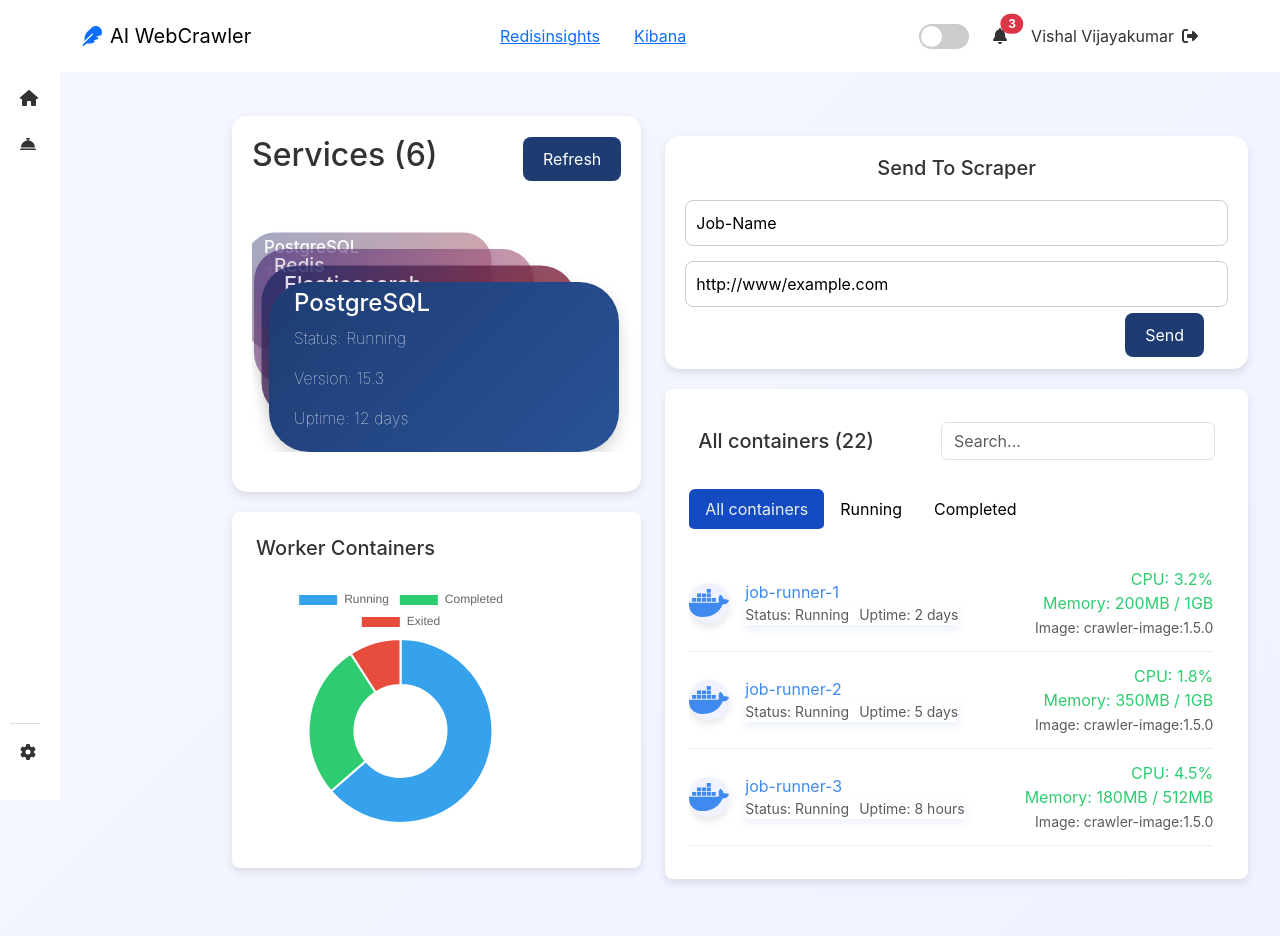
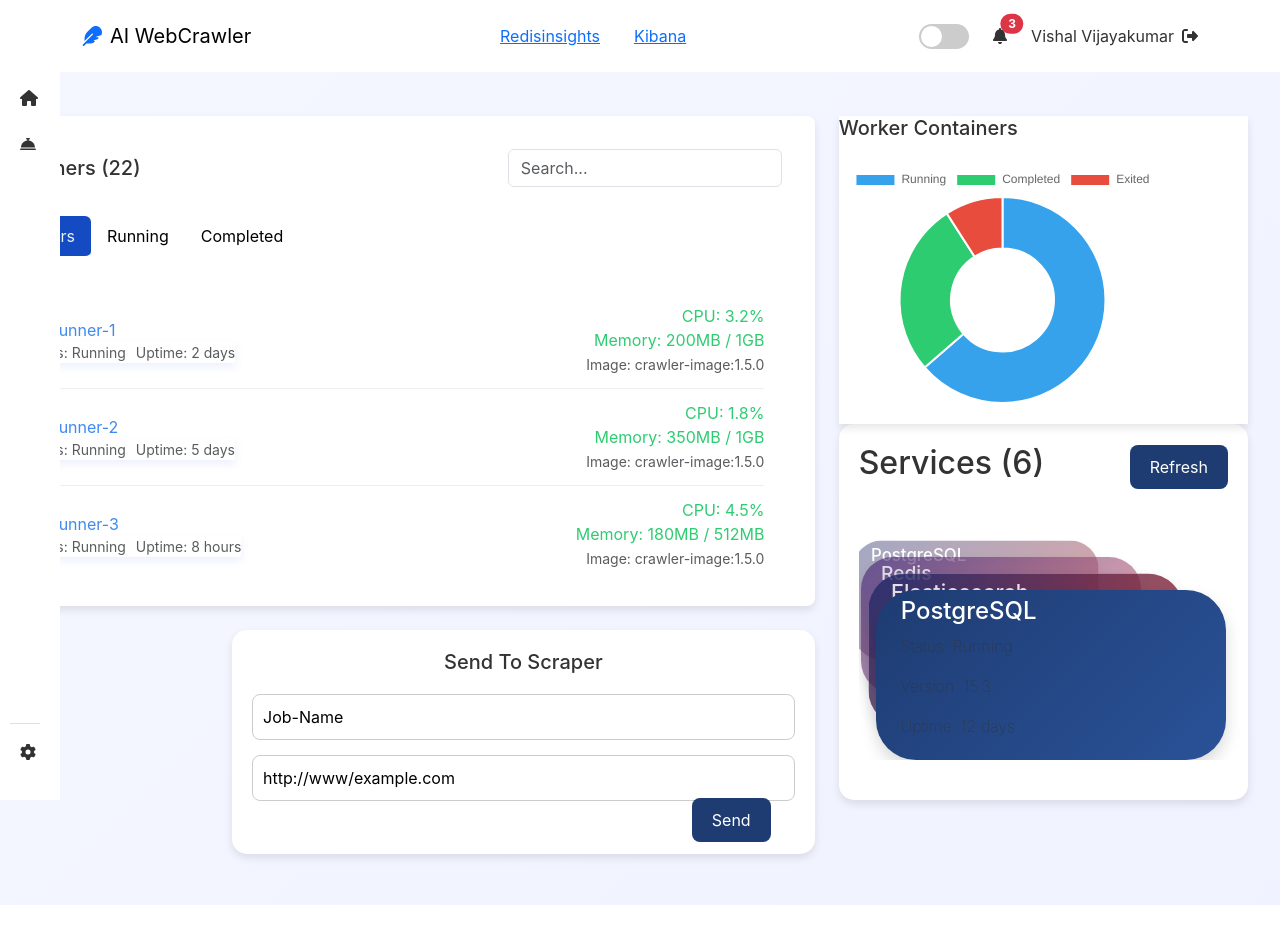
Before and after one commit to vishalvijayakumarv/WebCrawler-UI, a React (Create React App) app: page / in a window 1280 px wide. After the commit the page ends 905 px from the top, so only its background shows below. Built offline with nearby package versions, Linux system fonts and the light colour scheme.

Commit message:
fixing with layout

```diff
--- a/src/App.css
+++ b/src/App.css
@@ -216,3 +216,16 @@ body.dark-theme {
     padding: 20px;
     width: calc(100% - 200px);
 }
+
+:root {
+    --primary-color: #1f73e0;
+    --bg-gradient: linear-gradient(135deg, #f5f7ff 0%, #f0f2ff 100%);
+    --text-color: #333;
+    --bg-color: #fff;
+}
+
+body.dark-theme {
+    --bg-gradient: linear-gradient(135deg, #2c3e50 0%, #4a4a4a 100%);
+    --text-color: #f5f5f5;
+    --bg-color: #333;
+}
--- a/src/components/SendScraper.js
+++ b/src/components/SendScraper.js
@@ -19,7 +19,7 @@ const SendScraper = () => {
     };
 
     return (
-        <div className="SendScraperWrapper">
+        <div className="SendScraperWrapper" style={{ backgroundColor: 'var(--bg-color)', color: 'var(--text-color)' }}>
             <h5 className="header">Send To Scraper</h5>
             <div className="formGroup">
                 <input
--- a/src/components/ServiceCard.js
+++ b/src/components/ServiceCard.js
@@ -112,6 +112,8 @@ const ServiceCard = () => {
                                 transform: `translate(-50%, -50%) ${styleRest.transform}`,
                                 zIndex: styleRest.zIndex,
                                 opacity: styleRest.opacity,
+                                backgroundColor: 'var(--bg-color)',
+                                color: 'var(--text-color)',
                             }}
                             transition={{ type: 'spring', stiffness: 300, damping: 30 }}
                         >
--- a/src/components/WorkersChart.js
+++ b/src/components/WorkersChart.js
@@ -47,7 +47,7 @@ const WorkersChart = () => {
   }, [runningCount, completedCount, exitedCount]);
 
   return (
-    <div className="workers-chart bg-white rounded-3 p-4 mb-4">
+    <div className="workers-chart">
       <h5 className="mb-4">Worker Containers</h5>
       <div className="chart-container">
         <canvas id="donutChart" ref={chartRef} className="chart-canvas"></canvas>
--- a/src/pages/Home.js
+++ b/src/pages/Home.js
@@ -7,13 +7,13 @@ import ContainersList from '../components/ContainersList';
 const Home = () => {
     return (
         <div className="row">
+            <div className="col-md-7">
+                <ContainersList />
+                <SendScraper />
+            </div>
             <div className="col-md-5">
+                <WorkersChart />
                 <ServiceCard />
-                <WorkersChart />
-            </div>
-            <div className="col-md-7">
-                <SendScraper />
-                <ContainersList />
             </div>
         </div>
     );
--- a/src/styles/ContainersList.css
+++ b/src/styles/ContainersList.css
@@ -29,6 +29,8 @@
     max-height: 300px;
     min-height: 300px; /* Set a minimum height */
     overflow-y: auto;
+    margin-left: 0; /* Ensure no left margin */
+    padding: 10px; /* Add padding if needed */
 }
 
 .container-details {
@@ -50,11 +52,12 @@
 }
 
 .containersWrapper {
-    background-color: #ffffff;
+    background-color: var(--primary-color);
     border-radius: 15px;
     padding: 10px;
     box-shadow: 0 4px 8px rgba(0,0,0,0.1);
     margin: 0px auto;
+    margin-left: -300px;
 
 }
 
--- a/src/styles/SendScraper.css
+++ b/src/styles/SendScraper.css
@@ -7,6 +7,7 @@
     width: 100%;
     height: 30%;
     position: relative; /* Add this line */
+    margin-left: 0; /* Ensure no left margin */
 }
 
 .header {
--- a/src/styles/WorkersChart.css
+++ b/src/styles/WorkersChart.css
@@ -7,6 +7,8 @@
     box-shadow: 0 4px 8px rgba(0, 0, 0, 0.1);
     width: 100%;
     margin: 0 auto;
+    background-color: var(--bg-color);
+    color: var(--text-color);
 }
 
 .chart-container {
```
